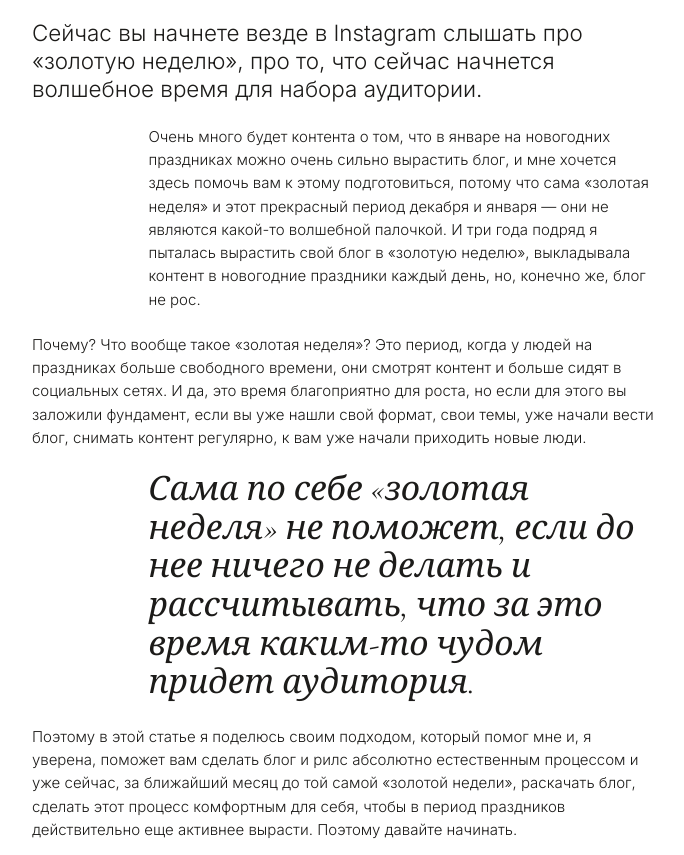
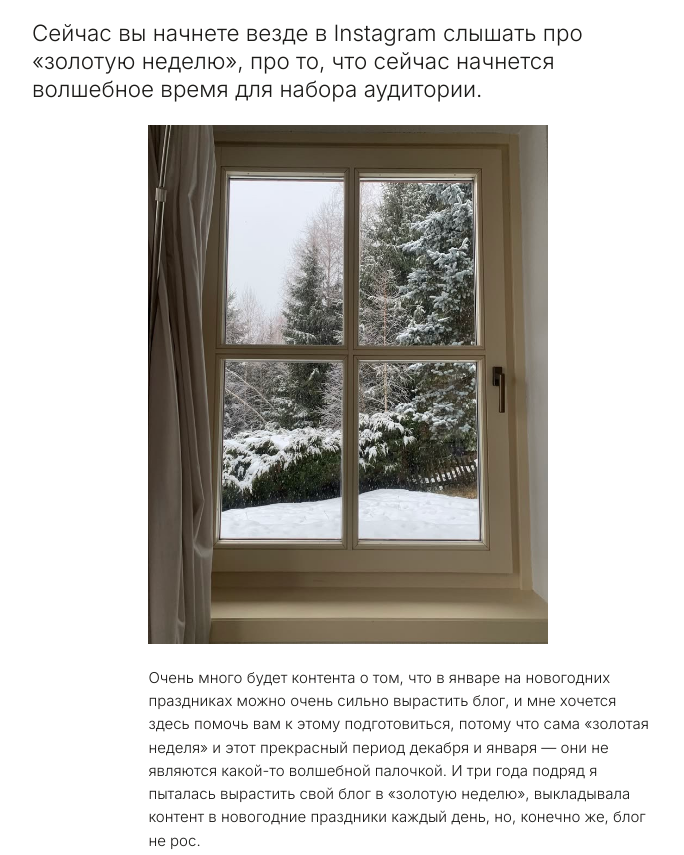
Before and after one commit to savkovaelizavetagr-hub/plus-90000, a plain HTML site: page index.html in a window 1280 px wide. Shown: the part 1605-2460 px from the top of the page, without its empty margins (346-1030 px from the left). Drawn offline with nearby package versions, Linux system fonts and the light colour scheme.

Commit message:
Зимние фото: окно в блоке про «золотую неделю», улица в разделе про декабрь
Co-Authored-By: Claude Opus 5.5 <noreply@anthropic.com>

```diff
--- a/index.html
+++ b/index.html
@@ -83,6 +83,8 @@ section{padding-block:72px 8px;position:relative}
 .callout{background:var(--soft);padding:22px 24px;font-style:italic}
 .wide{width:100%;max-width:100%;display:block;border:1px solid var(--line)}
 .photo-full{width:100%;max-width:100%;display:block}
+.photo-tall{width:min(100%,400px);max-width:100%;display:block;margin-left:30%}
+@media (max-width:560px){.photo-tall{margin-left:12%;width:88%}}
 
 /* три способа найти тему */
 .way{display:flex;flex-direction:column;gap:14px;border-top:1px solid var(--line);padding-top:22px}
@@ -148,6 +150,8 @@ footer{padding-top:40px;font-size:.85rem;color:var(--muted);text-align:center}
     <p class="quote indent">Я не сделала ничего нового.</p>
     <p class="indent">То есть все, что я рассказывала в начале (когда в первый месяц пришла к 20.000 аудитории), я продолжала делать все эти семь месяцев. Поэтому я очень рекомендую сразу настроить себя на то, что здесь нет ничего сложного, и, самое главное, просто пойти и сделать первые действия.</p>
     <p class="lead-sm indent-s">Сейчас вы начнете везде в Instagram слышать про «золотую неделю», про то, что сейчас начнется волшебное время для набора аудитории.</p>
+    <img class="photo-tall" src="img/winter-window.jpg" alt="Окно с видом на заснеженные ели">
+
     <p class="indent">Очень много будет контента о том, что в январе на новогодних праздниках можно очень сильно вырастить блог, и мне хочется здесь помочь вам к этому подготовиться, потому что сама «золотая неделя» и этот прекрасный период декабря и января — они не являются какой-то волшебной палочкой. И три года подряд я пыталась вырастить свой блог в «золотую неделю», выкладывала контент в новогодние праздники каждый день, но, конечно же, блог не рос.</p>
     <p class="indent-s">Почему? Что вообще такое «золотая неделя»? Это период, когда у людей на праздниках больше свободного времени, они смотрят контент и больше сидят в социальных сетях. И да, это время благоприятно для роста, но если для этого вы заложили фундамент, если вы уже нашли свой формат, свои темы, уже начали вести блог, снимать контент регулярно, к вам уже начали приходить новые люди.</p>
     <p class="quote indent">Сама по себе «золотая неделя» не поможет, если до нее ничего не делать и рассчитывать, что за это время каким-то чудом придет аудитория.</p>
@@ -307,6 +311,8 @@ footer{padding-top:40px;font-size:.85rem;color:var(--muted);text-align:center}
         <h2 class="script">в декабре</h2>
       </div>
       <p class="indent-s">Совсем скоро приближается декабрь, и это прекрасный месяц для того, чтобы раскачать свой блог, набрать новую аудиторию и вырастить охваты.</p>
+      <img class="photo-full" src="img/winter-street.jpg" alt="Я на заснеженной вечерней улице">
+
       <p class="quote s indent">Чем декабрь так хорош? Этот месяц особенно наполнен настроением, энергией, целями, планами, желаниями. Если контент попадает под это настроение, он очень круто работает.</p>
       <p class="indent-s">То же самое касается января. Я уверена, что вы все слышали уже много раз про «золотую неделю» контента. несколько лет подряд я пыталась развивать блог за счет «золотой недели», но, как показывает практика, если вы не понимаете, о чем говорить, не нашли свои темы и не ведете блог регулярно, «золотая неделя» ни в чем вам не поможет. За три года я ни разу не набрала аудиторию в этот период...</p>
       <p class="indent">Но!!!!! если уже сейчас, в декабре, сделать для себя блог регулярным процессом, который вам нравится, уже сейчас начать набирать аудиторию, то, конечно же, в конце декабря, в январе можно еще сильнее вырасти)</p>
```
Also changed, not shown: img/winter-street.jpg (added), img/winter-window.jpg (added).
